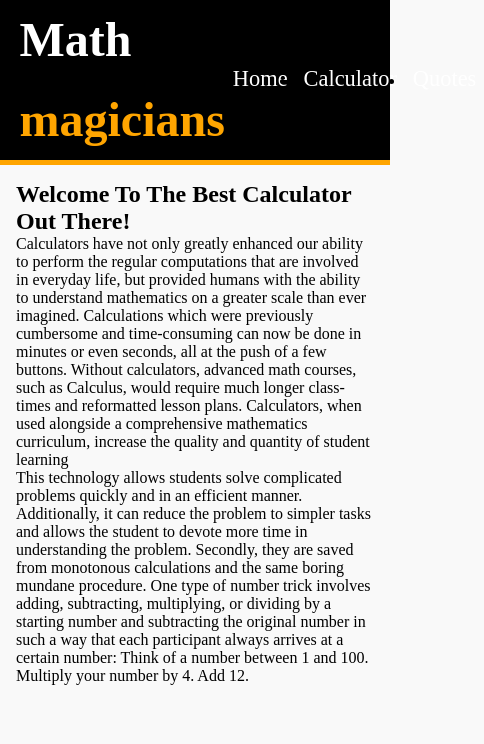
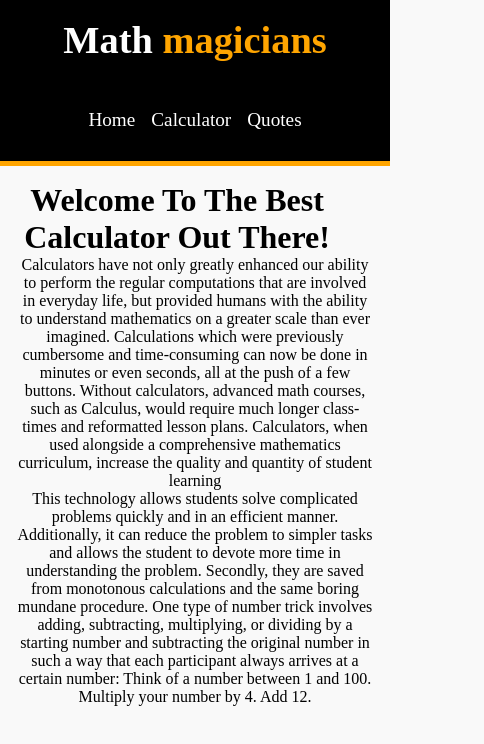
Before and after one commit to BenMukebo/Math-magicians, a React (Create React App) app: page / in a window 390 px wide. Shown: the top 744 px of the page, 484 px wide, since content can reach past the window. Built offline with nearby package versions, Linux system fonts and the light colour scheme.

Commit message:
Add media query to the nav.scss file

```diff
--- a/src/css/App.css
+++ b/src/css/App.css
@@ -3,6 +3,7 @@
   margin: 0;
   padding: 0;
   font-family: "Montserrat", serif;
+  overflow: hidden;
 }
 
 main .items-container li button {
@@ -23,13 +24,17 @@ header {
   border-bottom: 5px solid orange;
 }
 header .navbar {
-  justify-content: space-between;
-  align-items: center;
-  padding: 0 5%;
+  width: 100%;
+  justify-content: space-around;
+  flex-wrap: wrap;
 }
 
+.header-title {
+  width: 100%;
+  max-width: 320px;
+}
 .header-title h1 {
-  font-size: 3rem;
+  font-size: 2.4rem;
   color: #fff;
   line-height: 80px;
 }
@@ -42,15 +47,25 @@ li {
   line-height: 80px;
 }
 li .nav-item-link {
-  font-size: 1.4rem;
+  font-size: 1.2rem;
   color: #fff;
   text-decoration: none;
+}
+
+.home-section {
+  padding: 1rem;
+}
+.home-section h2 {
+  font-size: 2rem;
+  width: 90%;
+  max-width: 600px;
 }
 
 body {
   width: 100%;
   height: 100%;
   background-color: #f9f9f9;
+  text-align: center;
 }
 
 .flex-center {
@@ -61,7 +76,6 @@ body {
 
 main {
   width: 100%;
-  padding: 1rem;
 }
 main .items-container {
   max-width: 500px;
@@ -110,5 +124,18 @@ main .items-container li:last-child button:first-child {
     height: 70px;
   }
 }
+@media screen and (min-width: 768px) {
+  main li .btn {
+    height: 70px;
+  }
+
+  .header-title h1 {
+    font-size: 2.7rem;
+  }
+
+  li .nav-item-link {
+    font-size: 1.3rem;
+  }
+}
 
 /*# sourceMappingURL=App.css.map */
--- a/src/scss/App.scss
+++ b/src/scss/App.scss
@@ -5,6 +5,9 @@ body {
   width: 100%;
   height: 100%;
   background-color: #f9f9f9;
+  text-align: center;
+  // overflow-x: hidden;
+  // background-color: red;
 }
 
 .flex-center {
@@ -15,7 +18,6 @@ body {
 
 main {
   width: 100%;
-  padding: 1rem;
 
   .items-container {
     // position: absolute;
--- a/src/scss/_config.scss
+++ b/src/scss/_config.scss
@@ -10,6 +10,7 @@ $border: 2px solid $primary-color;
   margin: 0;
   padding: 0;
   font-family: $font-stack;
+  overflow: hidden;
 }
 
 %btn-properties {
--- a/src/scss/_home.scss
+++ b/src/scss/_home.scss
@@ -1,3 +1,11 @@
 .home-section {
+//   height: 100vh;
+  padding: 1rem;
+
+  h2 {
+    font-size: 2rem;
+    width: 90%;
+    max-width: 600px;
+  }
 
 }
--- a/src/scss/nav.scss
+++ b/src/scss/nav.scss
@@ -4,15 +4,19 @@ header {
   border-bottom: 5px solid $secondary-color;
 
   .navbar {
-    justify-content: space-between;
-    align-items: center;
-    padding: 0 5%;
+    width: 100%;
+    justify-content: space-around;
+    flex-wrap: wrap;
+
   }
 }
 
 .header-title {
+  width: 100%;
+  max-width: 320px;
+
   h1 {
-    font-size: 3rem;
+    font-size: 2.4rem;
     color: $primary-color;
     line-height: 80px;
 
@@ -27,7 +31,7 @@ li{
   line-height: 80px;
 
   .nav-item-link {
-    font-size: 1.4rem;
+    font-size: 1.2rem;
     color: $primary-color;
     text-decoration: none;
   }
```
Also changed, not shown: src/scss/_responsive.scss (+25 -0 lines), 3 other files (tests, documents, lock files or other folders).
